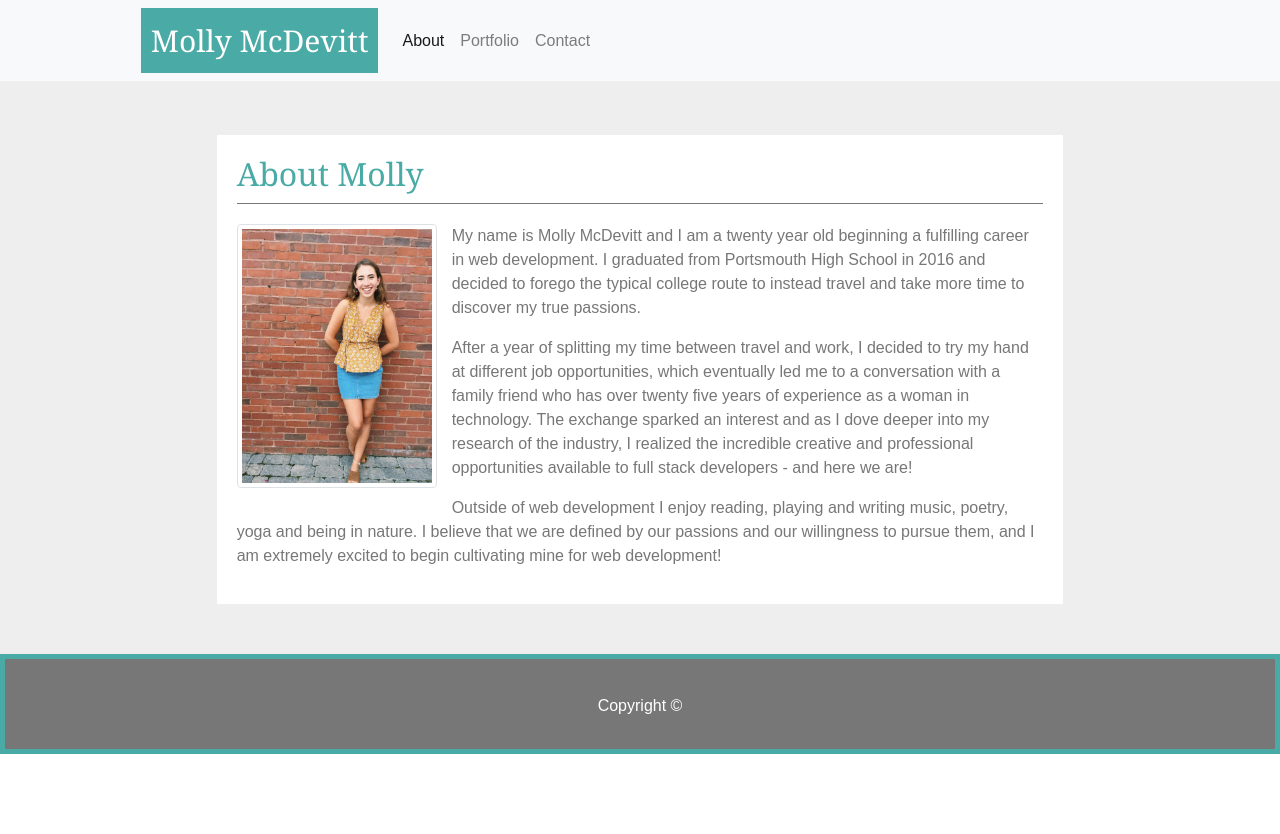
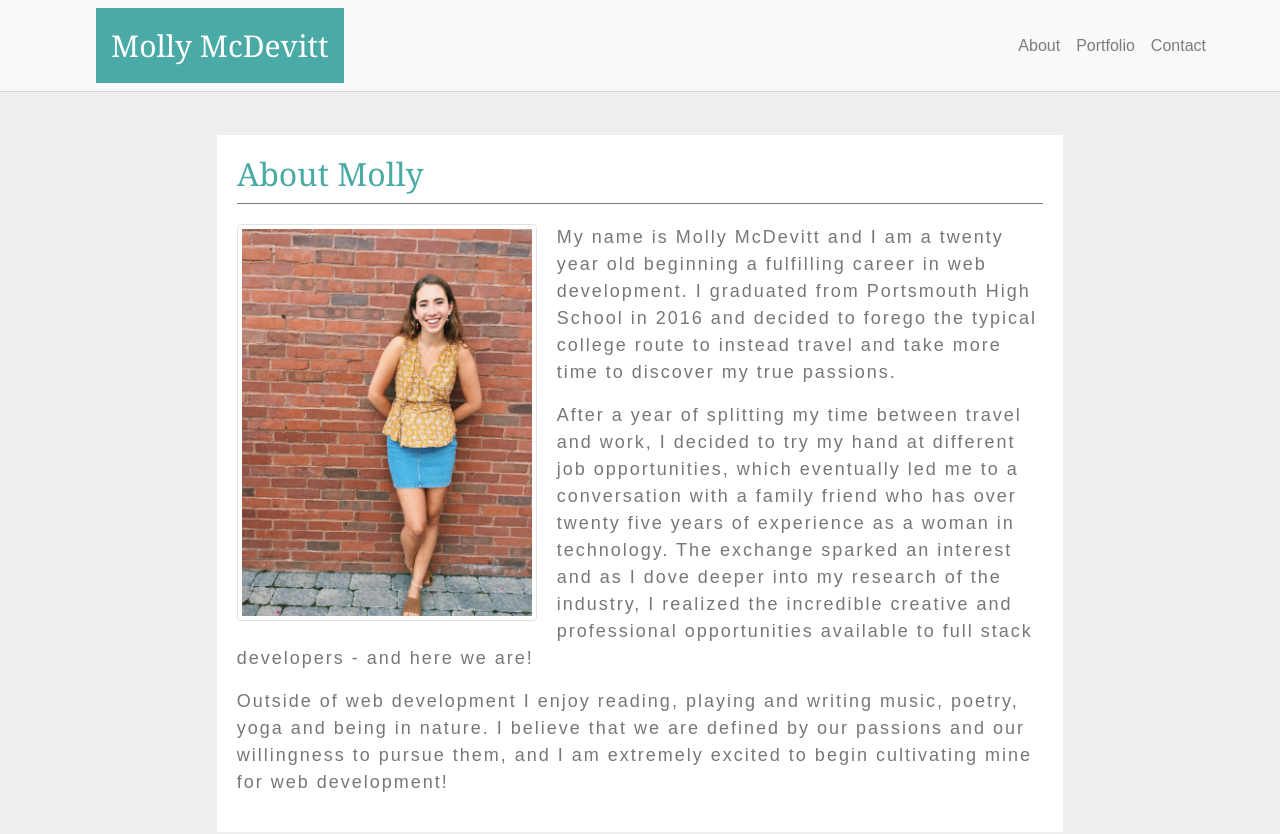
Before and after one commit to mollymcdev/Bootstrap-Portfolio, a plain HTML site: page index.html in a window 1280 px wide. Shown: the top 834 px of the page. Before the commit the page ends 800 px from the top, so only its background shows below. Drawn offline with nearby package versions, Linux system fonts and the light colour scheme.

Commit message:
id added to nav to specify border within css

```diff
--- a/assets/style.css
+++ b/assets/style.css
@@ -1,13 +1,21 @@
+#nav {
+    border-bottom: 1px solid #D3D3D3;
+}
+
+#navbarText {
+    margin: 0px 50px 0px 0px;
+}
+
 img {
     float: left;
-    width: 200px;
-    margin: 0px 15px 15px 0px;
+    width: 300px;
+    margin: 0px 20px 15px 0px;
 }
 
 #wrapper {
     padding: 135px 20px 50px 20px;
     background-color: #eee;
-    border-top: 1px #777777;
+    margin: 0px;
 }
 
 #content {
@@ -18,6 +26,10 @@ img {
 p {
     font-family: Arial, Helvetica, sans-serif;
     color: #777777;
+    font-size: 18px;
+    letter-spacing: 2px;
+
+
 }
 
 h2 {
@@ -38,6 +50,7 @@ footer {
     border-color: #4aaaa5;
     height: 100px;
     padding-top: 35px;
+    margin: 0px;
 }
 
 a {
@@ -50,9 +63,9 @@ a {
     background-color: #4aaaa5;
     font-family: Georgia, 'Times New Roman', Times, serif;
     color: #fff;
-    padding: 10px;
+    padding: 15px;
     font-size: 30px;
-    margin-left: 10%;
+    margin: 0px 0px 0px 80px;
 }
 
 .prj {
--- a/index.html
+++ b/index.html
@@ -12,16 +12,16 @@
 </head>
 
 <body>
-  <nav class="navbar fixed-top navbar-expand-lg navbar-light bg-light">
+  <nav id="nav" class="navbar fixed-top navbar-expand-lg navbar-light bg-light">
     <a id="header" class="navbar-brand" href="index.html">Molly McDevitt</a>
     <button class="navbar-toggler" type="button" data-toggle="collapse" data-target="#navbarText" aria-controls="navbarText"
       aria-expanded="false" aria-label="Toggle navigation">
       <span class="navbar-toggler-icon"></span>
     </button>
     <div class="collapse navbar-collapse" id="navbarText">
-      <ul class="navbar-nav mr-auto">
-        <li class="nav-item active">
-          <a class="nav-link" href="index.html">About<span class="sr-only">(current)</span></a>
+      <ul class="navbar-nav ml-auto">
+        <li class="nav-item">
+          <a class="nav-link" href="index.html">About</a>
         </li>
         <li class="nav-item">
           <a class="nav-link" href="portfolio.html">Portfolio</a>
```
Also changed, not shown: contact.html (+4 -4 lines), portfolio.html (+3 -3 lines).
